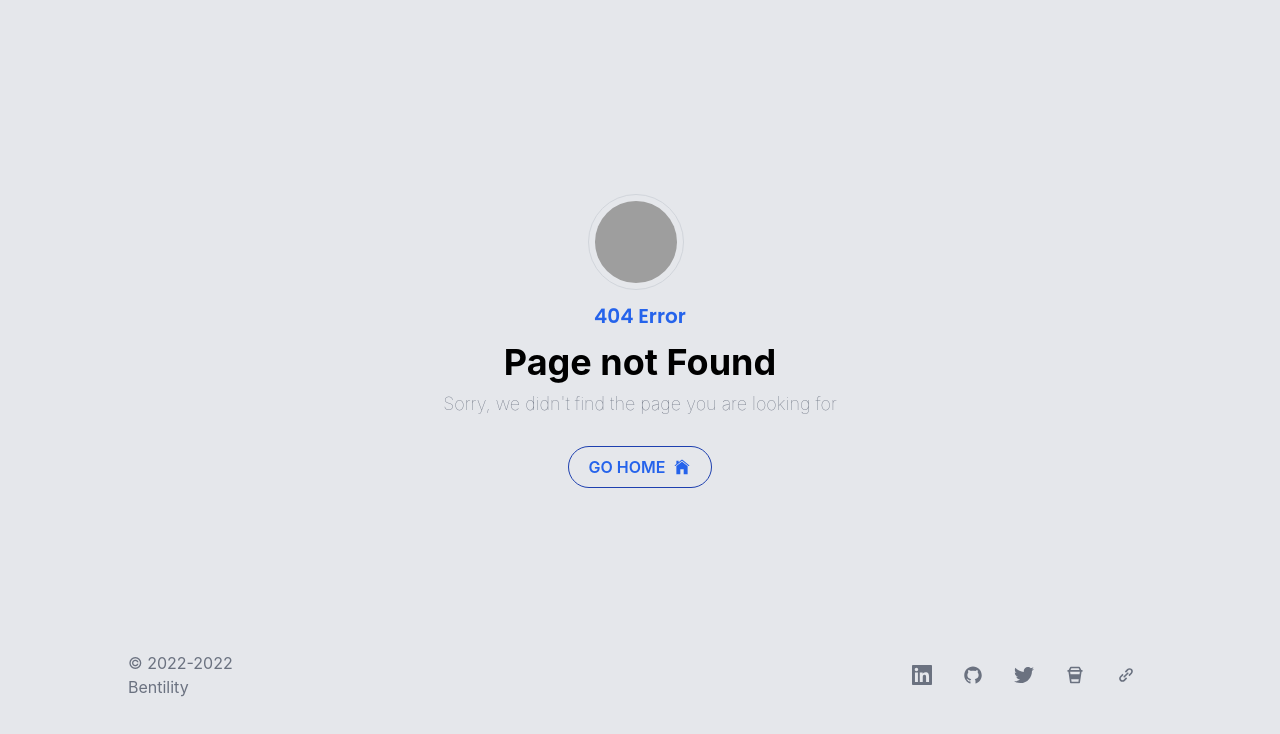
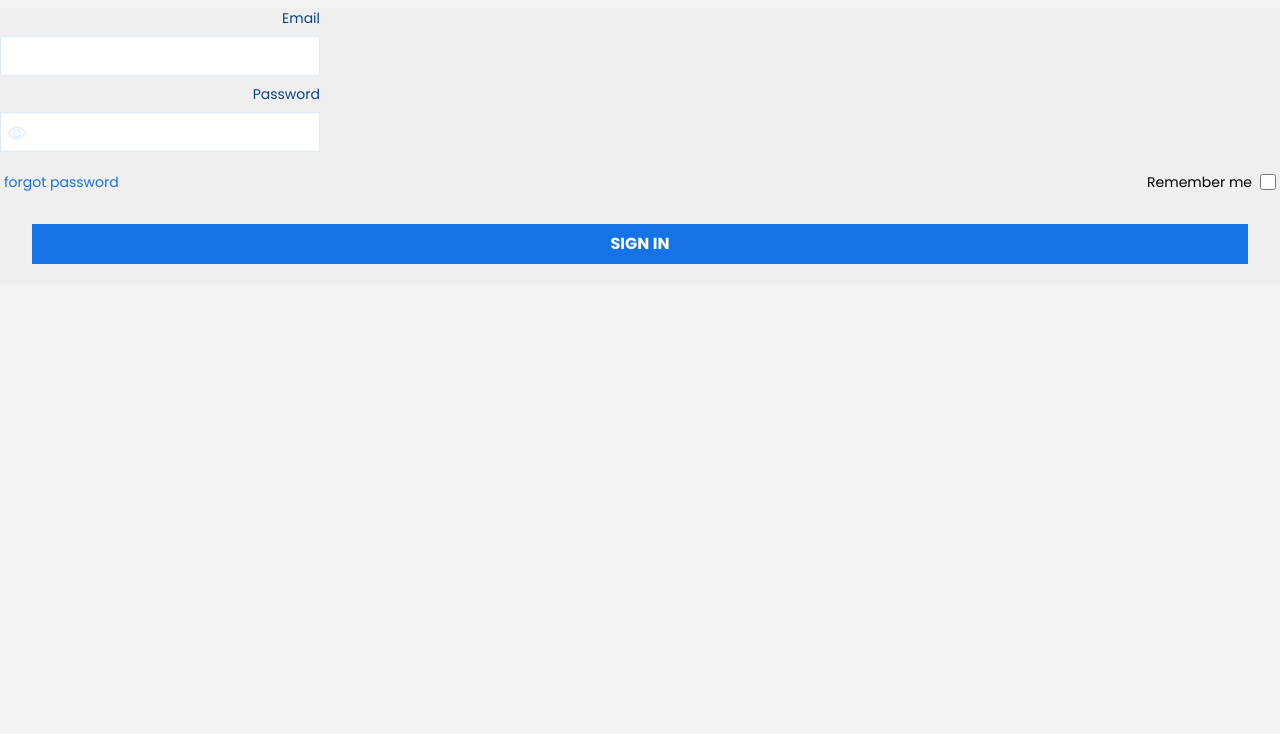
Before and after one commit to qbentil/bentility, a Next.js app: page /admin/auth/LoginForm in a window 1280 px wide. Before the commit this address had no page. Shown: the top 734 px of the page. Built offline with nearby package versions, Linux system fonts and the light colour scheme; grey boxes are pictures that could not be loaded; a web font is replaced by a local one.

Commit message:
Create Forgot Password form

```diff
--- /dev/null
+++ b/pages/admin/auth/LoginForm.tsx
@@ -0,0 +1,127 @@
+import React, { useState } from "react";
+import { toast } from "react-toastify";
+import { FaSpinner } from "react-icons/fa";
+import { CgSpinnerTwo } from "react-icons/cg";
+import { BsEye, BsEyeSlash } from "react-icons/bs";
+const LoginForm = ({setForm}: {setForm: any}) => {
+  const [credentials, setCredentials] = useState({
+    email: "",
+    secret: "",
+  });
+  const [passwordInputType, setPasswordInputType] = useState("password");
+  const [error, setError] = useState("");
+  const [loading, setLoading] = useState(false);
+  const handleSubmit = (e: React.MouseEvent<HTMLButtonElement>) => {
+    setLoading(true);
+    e.preventDefault();
+    if (credentials.email === "" || credentials.secret === "") {
+      toast.error("Please enter all fields");
+    } else {
+      if (!validateEmail(credentials.email)) {
+        toast.error("Please enter a valid email", {
+          autoClose: 3000,
+        });
+      } else {
+        setError("");
+        toast.success("Login Successful");
+      }
+    }
+    setLoading(false);
+  };
+  const validateEmail = (email: string) => {
+    const re =
+      /^(([^<>()\[\]\\.,;:\s@"]+(\.[^<>()\[\]\\.,;:\s@"]+)*)|(".+"))@((\[[0-9]{1,3}\.[0-9]{1,3}\.[0-9]{1,3}\.[0-9]{1,3}\])|(([a-zA-Z\-0-9]+\.)+[a-zA-Z]{2,}))$/;
+    return re.test(String(email).toLowerCase());
+  };
+
+  const togglePasswordShow = () => {
+    if (passwordInputType === "password") {
+      setPasswordInputType("text");
+    } else {
+      setPasswordInputType("password");
+    }
+  };
+  return (
+    <form method="POST" autoComplete="OFF">
+      <div className="flex flex-col items-end gap-2 text-active w-80 my-2">
+        <label className="text-sm font-sans" htmlFor="email">
+          Email
+        </label>
+        <input
+          type="email"
+          name="email"
+          id="email"
+          value={credentials.email}
+          onChange={(e) =>
+            setCredentials({
+              email: e.target.value,
+              secret: credentials.secret,
+            })
+          }
+          className="w-full border border-active-bg px-2 focus:border-active outline-none font-sans h-10 text-right"
+        />
+      </div>
+      <div className="flex flex-col items-end gap-2 text-active w-80 my-2 relative">
+        <label className="text-sm font-sans" htmlFor="password">
+          Password
+        </label>
+        <input
+          type={passwordInputType}
+          name="password"
+          id="password"
+          value={credentials.secret}
+          onChange={(e) =>
+            setCredentials({
+              email: credentials.email,
+              secret: e.target.value,
+            })
+          }
+          className="w-full border border-active-bg px-2 pl-8 group focus:border-active outline-none font-sans h-10 text-right"
+        />
+        {passwordInputType === "password" ? (
+          <BsEye
+            className={`${
+              credentials.secret.length > 0 ? "text-active" : "text-active-bg"
+            } text-lg absolute top-10 left-2 cursor-pointer `}
+            onClick={togglePasswordShow}
+          />
+        ) : (
+          <BsEyeSlash
+            className={`${
+              credentials.secret.length > 0 ? "text-active" : "text-active-bg"
+            } text-lg absolute top-10 left-2 cursor-pointer `}
+            onClick={togglePasswordShow}
+          />
+        )}
+      </div>
+      <div className="flex items-center justify-between font-sans px-1 py-3">
+        <p className="text-primary text-sm cursor-pointer" onClick={() => setForm('forgot')}>forgot password</p>
+        <div className="flex items-center flex-row-reverse justify-center gap-2">
+          <input
+            type="checkbox"
+            name="remember"
+            id="remember"
+            className="w-4 h-4 cursor-pointer"
+          />
+          <label htmlFor="remember" className="text-sm cursor-pointer">
+            Remember me
+          </label>
+        </div>
+      </div>
+      <div className="flex items-center justify-center py-5">
+        <button
+          type="submit"
+          onClick={handleSubmit}
+          className={`w-[95%] ${
+            loading ? "bg-active-bg text-primary" : "bg-primary text-white"
+          }  font-sans font-bold py-2 px-4 cursor-pointer flex items-center justify-center gap-x-3`}
+        >
+          {loading && <CgSpinnerTwo className="animate-spin" />}
+          {loading ? "Logging in..." : "SIGN IN"}
+        </button>
+      </div>
+    </form>
+  );
+};
+
+export default LoginForm;
```
